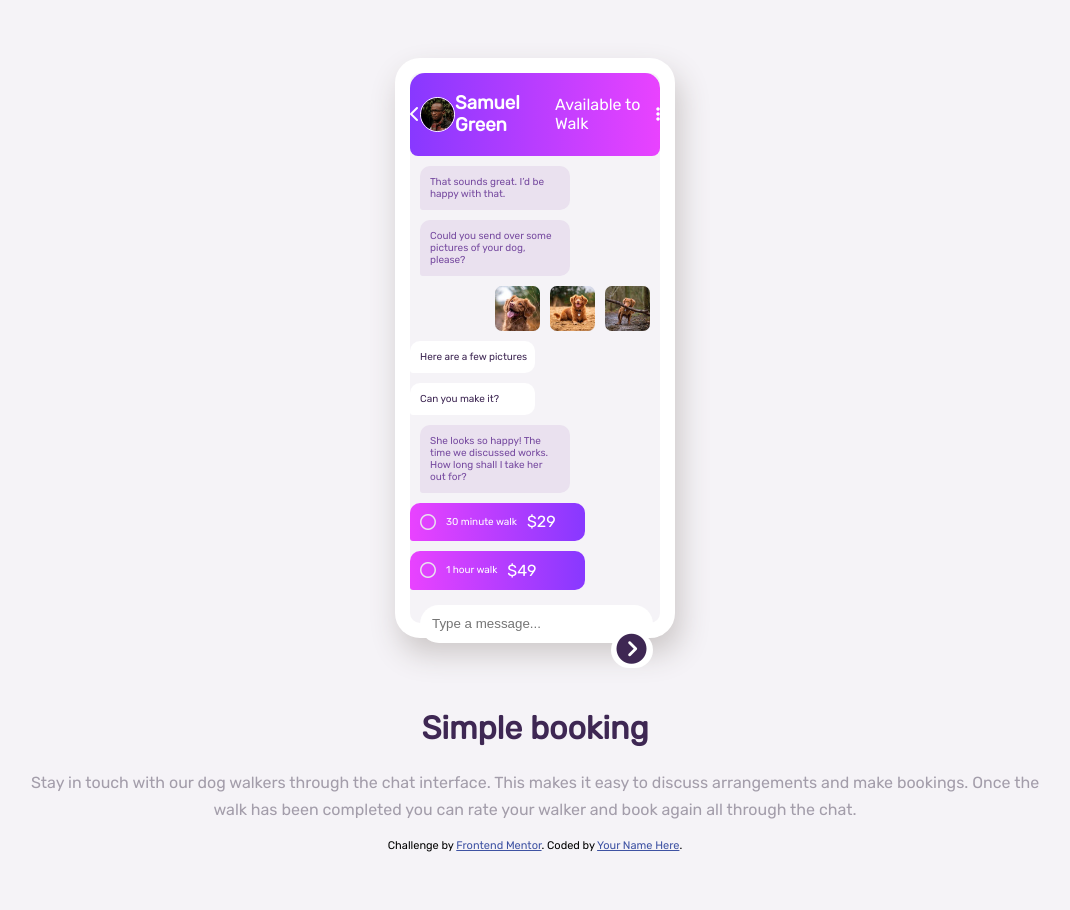
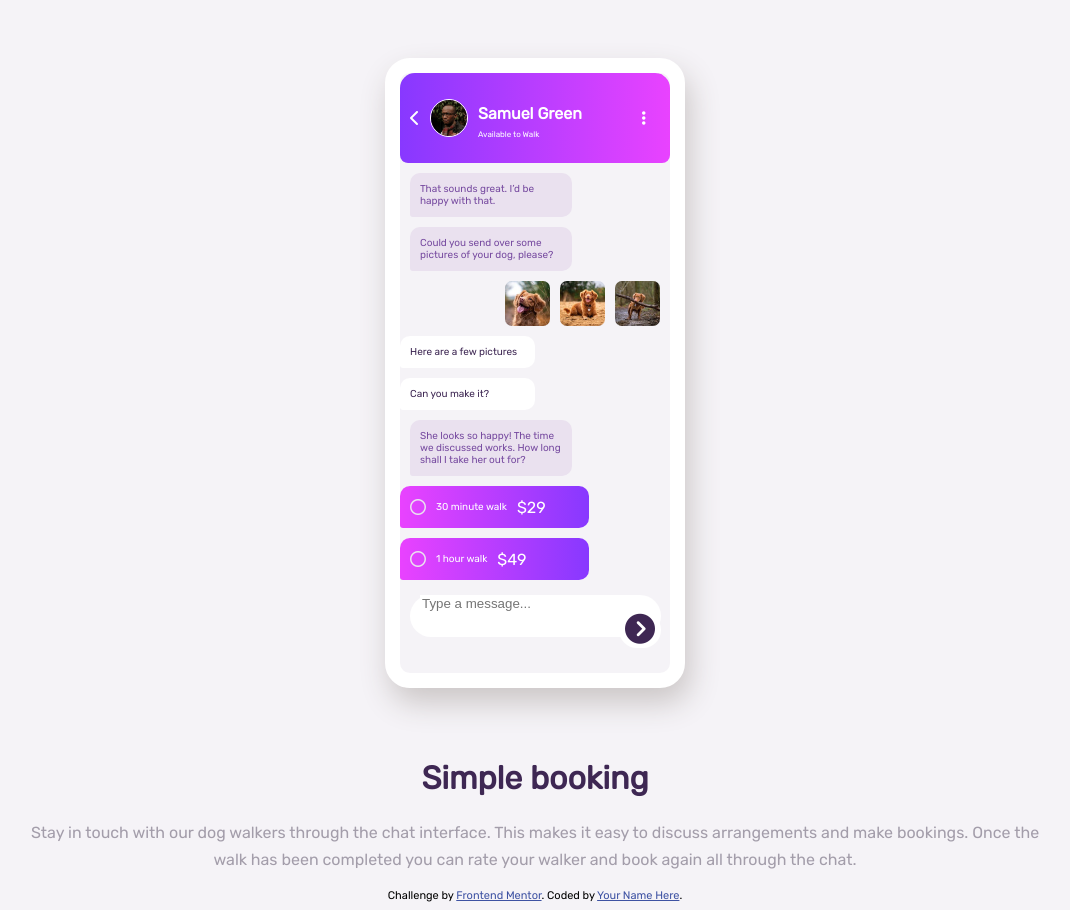
Before and after one commit to marieflorescontact/Front_end_mentor_chat-app-css-illustration-master, a plain HTML site: page index.html in a window 1280 px wide. Shown: the whole page, without its empty margins (105-1175 px from the left). Before the commit the page ends 860 px from the top, so only its background shows below. Drawn offline with Linux system fonts and the light colour scheme.

Commit message:
feat(css): derniers a jouts de textes

```diff
--- a/index.html
+++ b/index.html
@@ -42,8 +42,8 @@
         display: flex;
         flex-direction: column;
         margin-top: 50px;
-        width: 250px;
-        height: 550px;
+        width: 270px;
+        height: 600px;
         background-color: hsl(270, 20%, 96%);
         border-width: 15px;
         border-style: solid;
@@ -73,18 +73,26 @@
         height: 40%;
         border-radius: 50%;
         border: 1px solid white;
+        margin-left: 10px;
       }
       #gradTopPhone i {
         color: white;
+        margin-left: 10px;
       }
-      #gradTopPhone h3 {
+      #gradTopPhone h4 {
         color: white;
         font-size: 10 px;
       }
       #gradTopPhone p {
         color: white;
-        font-size: 10 px;
+        font-size: 8px;
       }
+      #presentation {
+        line-height: 0px;
+        margin-left: 10px;
+        margin-right: 50px;
+      }
+
       .message {
         display: inline-block;
         background-color: hsl(279, 32%, 91%);
@@ -164,8 +172,7 @@
       #typeMessage {
         display: flex;
         flex-direction: row;
-        align-items: flex-start;
-        justify-content: space-between;
+        align-items: center;
         width: 93%;
         height: 7%;
         background-color: white;
@@ -180,6 +187,7 @@
         align-items: center;
         margin-left: 10px;
         margin-top: 10px;
+        margin-right: 15px;
         border: 0;
       }
       #button {
@@ -226,9 +234,11 @@
         <div id="gradTopPhone">
           <i class="fas fa-chevron-left"></i>
           <img src="images/avatar.jpg" />
-          <h3>Samuel Green</h3>
-          <p>Available to Walk</p>
-          <i class="fas fa-ellipsis-v"></i>
+          <div id="presentation">
+            <h4>Samuel Green</h4>
+            <p>Available to Walk</p>
+          </div>
+          <i class="fas fa-ellipsis-v" id="dots"></i>
         </div>
         <div class="message">
           <p>That sounds great. I’d be happy with that.</p>
```
